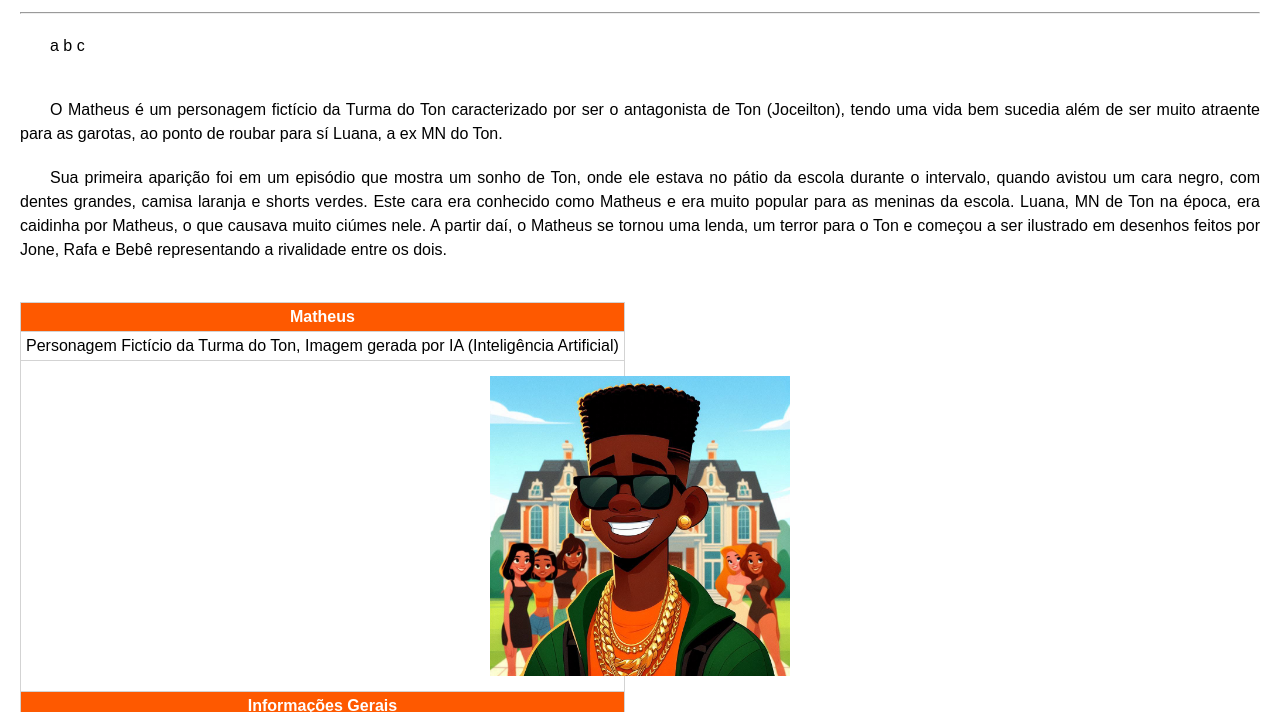
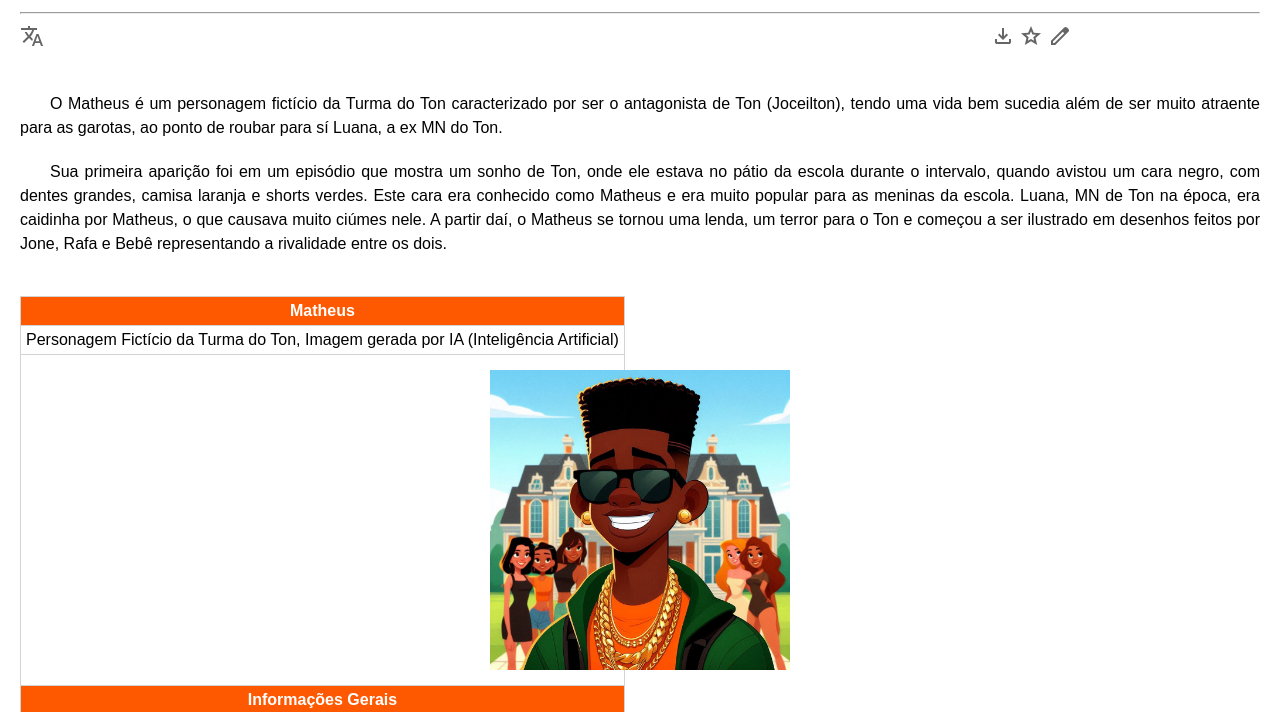
Before and after one commit to D4rthNihilus/projeto-matheus, a plain HTML site: page index.html in a window 1280 px wide. Shown: the part 127-839 px from the top of the page. Drawn offline with nearby package versions, Linux system fonts and the light colour scheme; a web font is replaced by a local one.

Commit message:
Ajustes na barra de menu (translate, download, star e edit)

```diff
--- a/index.html
+++ b/index.html
@@ -24,9 +24,20 @@
             <hr>
         </div>
         <div id="icones">
-            <p>a b c</p>
+            <div id="translate" class="icons">
+                <svg xmlns="http://www.w3.org/2000/svg" height="24px" viewBox="0 -960 960 960" width="24px" fill="#666666"><path d="m476-80 182-480h84L924-80h-84l-43-122H603L560-80h-84ZM160-200l-56-56 202-202q-35-35-63.5-80T190-640h84q20 39 40 68t48 58q33-33 68.5-92.5T484-720H40v-80h280v-80h80v80h280v80H564q-21 72-63 148t-83 116l96 98-30 82-122-125-202 201Zm468-72h144l-72-204-72 204Z"/></svg>
+            </div>
+            <div id="download" class="icons">
+                <svg xmlns="http://www.w3.org/2000/svg" height="24px" viewBox="0 -960 960 960" width="24px" fill="#666666"><path d="M480-320 280-520l56-58 104 104v-326h80v326l104-104 56 58-200 200ZM240-160q-33 0-56.5-23.5T160-240v-120h80v120h480v-120h80v120q0 33-23.5 56.5T720-160H240Z"/></svg>
+            </div>
+            <div id="star" class="icons">
+                <svg xmlns="http://www.w3.org/2000/svg" height="24px" viewBox="0 -960 960 960" width="24px" fill="#666666"><path d="m354-287 126-76 126 77-33-144 111-96-146-13-58-136-58 135-146 13 111 97-33 143ZM233-120l65-281L80-590l288-25 112-265 112 265 288 25-218 189 65 281-247-149-247 149Zm247-350Z"/></svg>
+            </div>
+            <div id="edit" class="icons">
+                <svg xmlns="http://www.w3.org/2000/svg" height="24px" viewBox="0 -960 960 960" width="24px" fill="#666666"><path d="M200-200h57l391-391-57-57-391 391v57Zm-80 80v-170l528-527q12-11 26.5-17t30.5-6q16 0 31 6t26 18l55 56q12 11 17.5 26t5.5 30q0 16-5.5 30.5T817-647L290-120H120Zm640-584-56-56 56 56Zm-141 85-28-29 57 57-29-28Z"/></svg>
+            </div>
         </div>
-        <section id="introduction">
+        <section id="introduction" class="icons">
             <article class="main-paragraph">
                 <p>O Matheus é um personagem fictício da Turma do Ton caracterizado por ser o antagonista de Ton (Joceilton), tendo uma vida bem sucedia além de ser muito atraente para as garotas, ao ponto de roubar para sí Luana, a ex MN do Ton.</p>
 
@@ -155,6 +166,7 @@
                 <p>Com o passar do tempo, após o termo "MN" ser popularizado por Jone, deixando de ser usado somente como um apelido para Iris, surgiu também um novo significado para a palavra "matheus". Se uma MN é uma menina bonita, na qual estamos a fim, um matheus é um cara que também gosta dessa garota e inclusive tomou a iniciativa de pedí-la em namoro (ou a própria MN o fez).</p>
 
                 <p>Dessa maneira, não só o Ton, como todos os demais personagens já tiveram pelo menos um matheus. O próprio Ítalo, amigo de Ton, já foi um matheus quando começou a namorar com a Izabela (o que reforça aquela teoria anteriormente mencionada).</p>
+                <br>
 
                 <div class="character-img">
                     <img src="images/matheus2-tg.jfif" alt="Matheus agarrado com a Luana, imagem feita por IA">
--- a/styles/style.css
+++ b/styles/style.css
@@ -39,6 +39,16 @@ header > div#search-icon {
 
 main {
     margin: 20px;
+}
+
+div#icones > div.icons {
+    display: inline-block;
+    margin-top: 10px;
+    color: rgb(73, 73, 73);
+}
+
+div#icones > div#translate {
+    margin-right: 76%;
 }
 
 main > section > article h2 {
```
